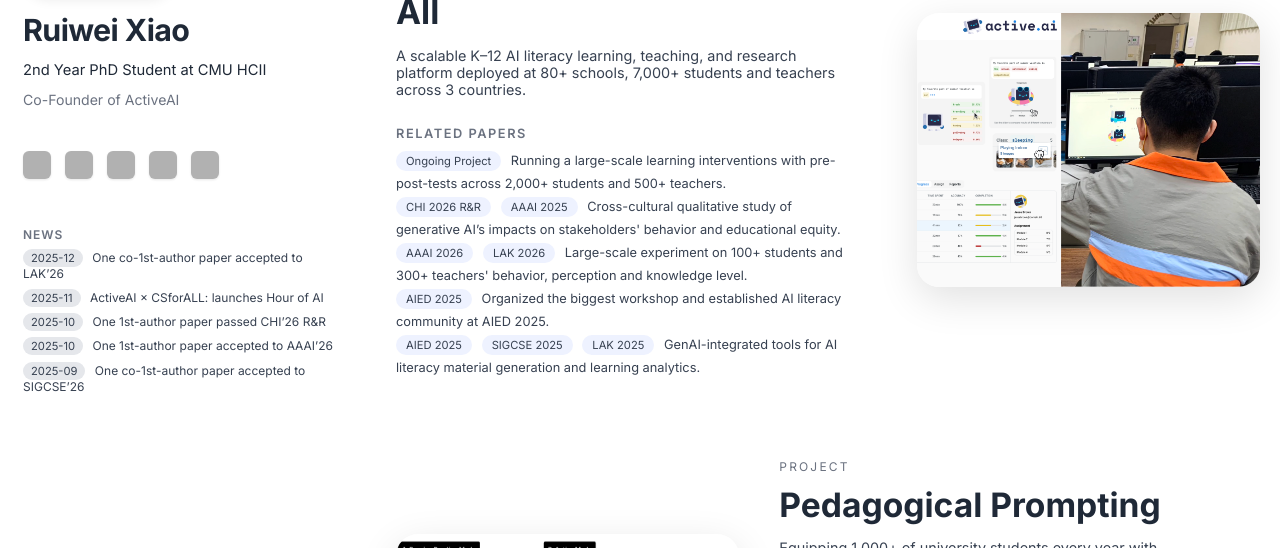
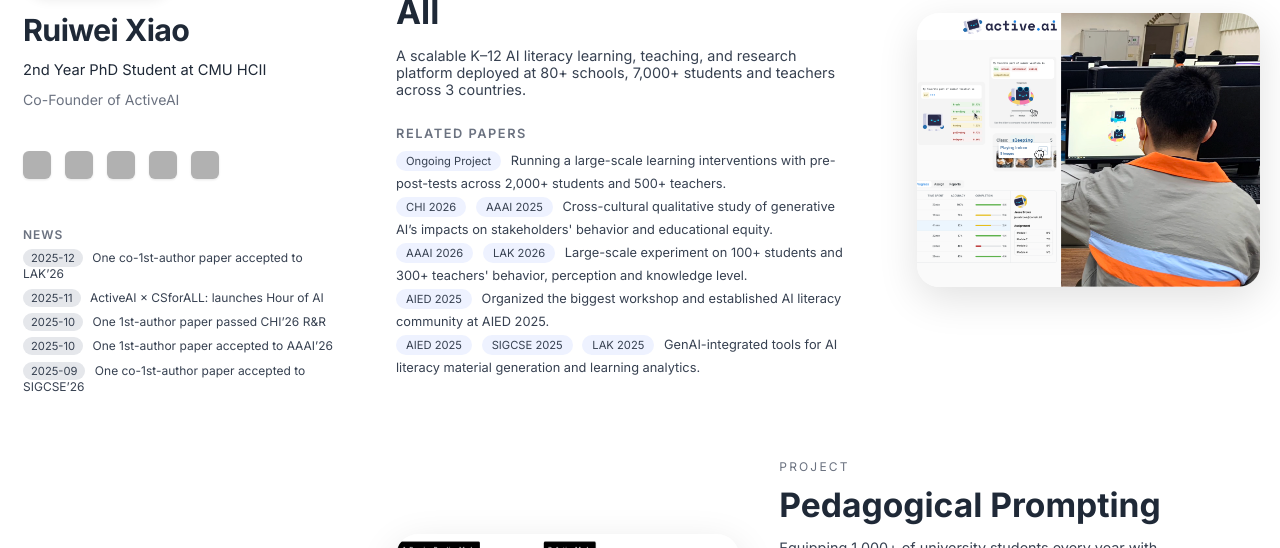
Before and after one commit to ruiwei-xiao/ruiwei-xiao.github.io, a Jekyll site: the page built from index.md, in a window 1280 px wide and 900 px high, cut to the strip 352-900 px from the top of the window. Built offline with Jekyll 4.4.1, drawn with Linux system fonts in a browser that asks for light colours; grey boxes are pictures that could not be loaded.

Commit message:
Update index.md

```diff
--- a/index.md
+++ b/index.md
@@ -34,7 +34,7 @@
     <div class="related-papers">
       <span class="paper-pill">Ongoing Project</span> Running a large-scale learning interventions with pre- post-tests across 2,000+ students and 500+ teachers.
       <br>
-      <span class="paper-pill">CHI 2026 R&R</span> <span class="paper-pill">AAAI 2025</span> Cross-cultural qualitative study of generative AI’s impacts on stakeholders' behavior and educational equity.
+      <span class="paper-pill">CHI 2026</span> <span class="paper-pill">AAAI 2025</span> Cross-cultural qualitative study of generative AI’s impacts on stakeholders' behavior and educational equity.
       <br>
       <span class="paper-pill">AAAI 2026</span> <span class="paper-pill">LAK 2026</span> Large-scale experiment on 100+ students and 300+ teachers' behavior, perception and knowledge level.
       <br>
```
